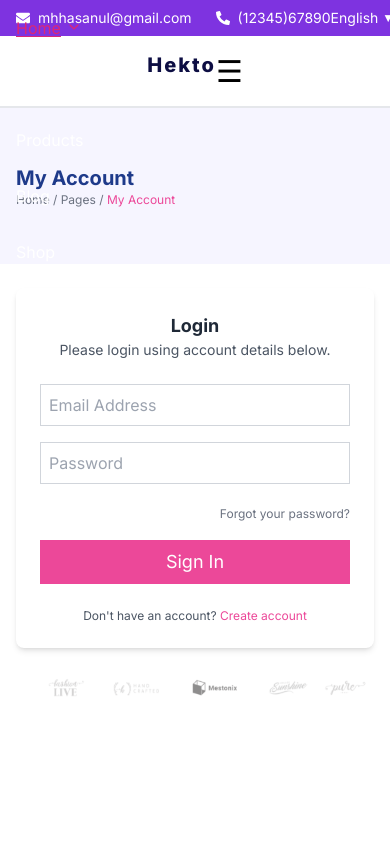
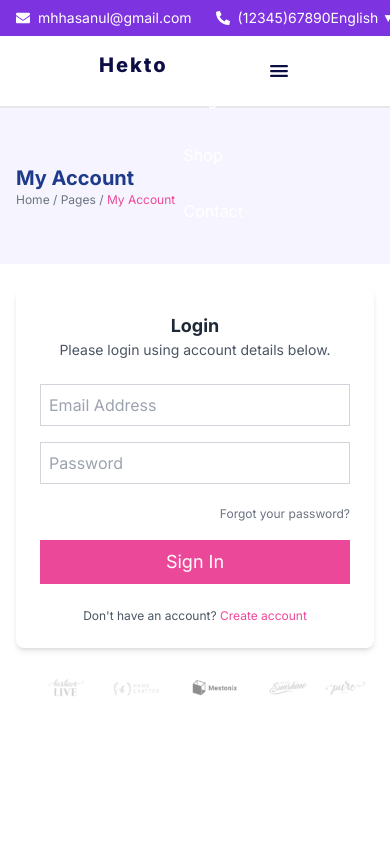
Before and after one commit to ANZIE05/E-Commerce-Hackathon-Project, a Next.js app: page /MyAccount in a window 390 px wide. Shown: the top 844 px of the page. Built offline with nearby package versions, Linux system fonts and the light colour scheme.

Commit message:
Update Navbar.tsx

```diff
--- a/src/app/Component/Navbar.tsx
+++ b/src/app/Component/Navbar.tsx
@@ -1,17 +1,17 @@
 "use client"
 
 import { IoIosArrowDown } from 'react-icons/io';
+import { FaTimes } from "react-icons/fa";
+import { IoMenu } from "react-icons/io5";
 import { FontAwesomeIcon } from '@fortawesome/react-fontawesome';
-import { faSearch, faHeart, faShoppingCart } from '@fortawesome/free-solid-svg-icons';
+import { faSearch } from '@fortawesome/free-solid-svg-icons';
 
 import Link from "next/link";
 import { useState } from 'react';
 
-function Navbar() {
-  const [open, setOpen] = useState(false);
-  const toggle = () => {
-    setOpen(!open);
-  };
+  const Navbar = () => {
+    const [click, setClick] = useState(false);
+    const handleClick = () => setClick(!click);
 
   return (
     <main className='text border-b-2 bg-neutral-100'>
@@ -26,12 +26,7 @@ function Navbar() {
         </h2>
           </div>
 
-          {/* links - animated sliding nav */}
-          <div
-            className={`${
-              open ? "translate-x-0" : "-translate-x-full"
-            }text md:flex md:translate-x-0 md:static w-[50%] md:w-auto md:bg-transparent absolute top-0 left-0 h-screen md:h-auto z-40 transition-transform duration-500 ease-in-out`}
-          >
+          <div className='flex items-center '>
             <ul className=' flex flex-col md:flex-row md:gap-x-2 lg:gap-x-5 xl:gap-x-5 2xl:gap-x-10 sm:text-md md:text-sm lg:text-md xl:text-md text-white md:text-black '>
               <li className='flex gap-1 p-4 hover:underline hover:text-pink-600 underline-offset-2'>
                 <Link href="/">Home </Link> <IoIosArrowDown className='pt-1 text-lg'/>
@@ -69,17 +64,29 @@ function Navbar() {
             </div>
 
             {/* Toggle Button for mobile */}
-            <button
-              className="text-black block md:hidden text-3xl z-50"
-              onClick={toggle}
-            >
-              ☰
-            </button>
+            <button className='block sm:hidden transition text-2xl font-bold' onClick={handleClick}>
+          {click ? <FaTimes /> : <IoMenu />}
+        </button>
           </div>
+
+             {/* Mobile Menu */}
+        {click && (
+          <div className='lg:hidden block absolute top-28 right-0 w-44 bg-slate-100 transition-transform duration-300 z-50'>
+            <ul className='text-center text-xl py-8'>
+              <Link href="/"><li className='my-4 py-2 hover:border-b-2 border-pink-600 uppercase'>Home</li></Link>
+              <Link href="/ShopLeftSidebar"><li className='my-4 py-2 hover:border-b-2 border-pink-600 uppercase'>Pages</li></Link>
+              <Link href="/GridDefault"><li className='my-4 py-2 hover:border-b-2 border-pink-600 uppercase'>Products</li></Link>
+              <Link href=""><li className='my-4 py-2 hover:border-b-2 border-pink-600 uppercase'>Blog</li></Link>
+              <Link href="/ShopList"><li className='my-4 py-2 hover:border-b-2 border-pink-600 uppercase'>Shop</li></Link>
+              <Link href="/Faq"><li className='my-4 py-2 hover:border-b-2 border-pink-600 uppercase'>Contact</li></Link>
+            </ul>
+          </div>
+        )}
 
         </div>
       </div>
     </main>
+
   );
 }
 
```
